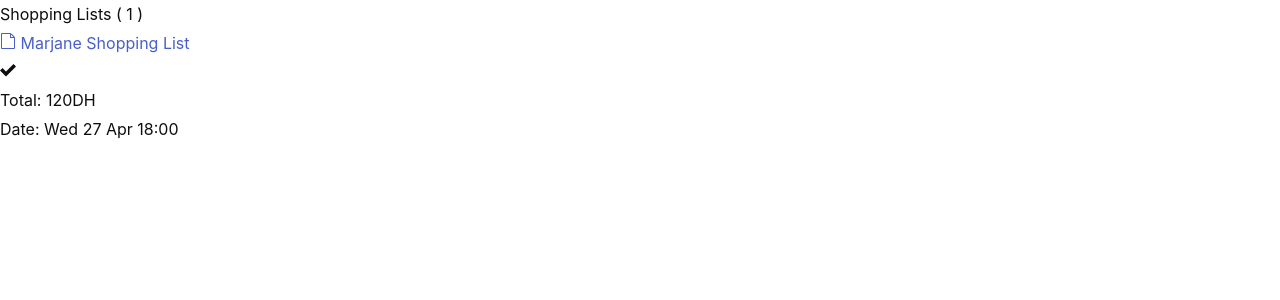
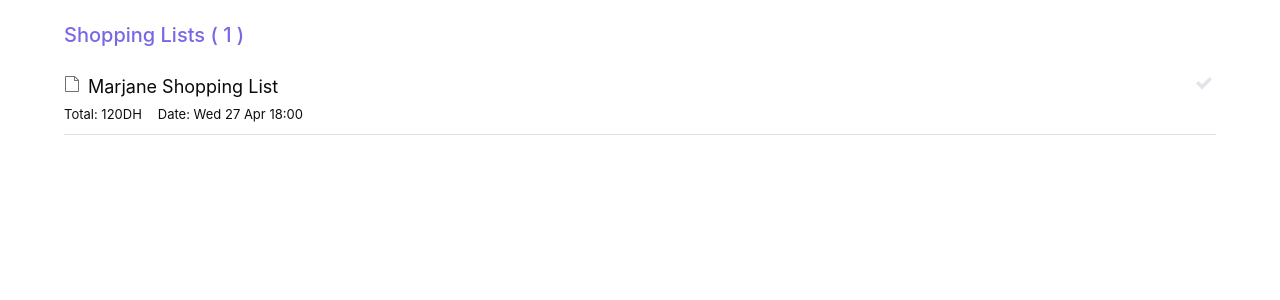
Before and after one commit to Jaouadi7/shopping-lists, a React (Create React App) app: page / in a window 1280 px wide. Shown: the top 300 px of the page. Built offline with nearby package versions, Linux system fonts and the light colour scheme.

Commit message:
CSS STYLE

```diff
--- a/src/App.jsx
+++ b/src/App.jsx
@@ -11,16 +11,19 @@
     let shoppingLists = getLists();
 
     return (
-        <div id="shoping-list-app">
+        <div id="shoping-list-app" className='p-5'>
+            <div className="container">
             {
                 shoppingLists.length > 0 ? (
                     <>
-                        <h1>Shopping Lists ( { shoppingLists.length } )</h1>
+                        <h1 className='app-title title is-size-5'>Shopping Lists ( { shoppingLists.length } )</h1>
                         <Lists lists={ shoppingLists } />
                     </>
                 ) :
                 <Welcome />
             }
+            </div>
+
         </div>
     )
 }
--- a/src/app.scss
+++ b/src/app.scss
@@ -3,6 +3,7 @@
 $mainFont: 'Barlow', sans-serif;
 $backgroundColor: #ffffff;
 $blackColor: #0e0e0e;
+$primaryColor: #7868E6;
 
 // GENERAL
 *,
@@ -22,5 +23,10 @@
     body {
         line-height: 1.8;
         color: $blackColor;
+
+        .app-title {
+            color: $primaryColor;
+            font-weight: 500;
+        }
     }
 }
--- a/src/pages/lists/Lists.jsx
+++ b/src/pages/lists/Lists.jsx
@@ -8,19 +8,24 @@
     <ul className="shopping-lists">
       {
         lists.map( ( list ) => {
-          return  <li key={ list.id }>
-                    <div className="shopping-list_header">
+          return  <li key={ list.id } className="shopping-list_item pb-2 mb-2">
+                    <div className="shopping-list_header is-flex is-justify-content-space-between is-align-content-center">
                       <h2 className="shopping-list_heading">
-                        <Link to={`/list/${list.id}`}>
-                          <ImFileEmpty /> { list.name }
+                        <Link to={`/list/${list.id}`} className="has-text-black">
+                          <span className="icon">
+                            <ImFileEmpty className="mr-2" />
+                          </span>
+                          <span>{ list.name }</span>
                         </Link>
                       </h2>
                       <div className="shopping-list_control">
-                        <ImCheckmark />
+                        <span className="icon">
+                          <ImCheckmark  />
+                        </span>
                       </div>
                     </div>
-                    <div className="shopping-list_details">
-                    <h4 className='shopping-list_total'>Total: { list.total }DH</h4>
+                    <div className="shopping-list_details is-flex">
+                      <h4 className='shopping-list_total mr-4'>Total: { list.total }DH</h4>
                       <h4 className='shopping-list_date'>Date: { list.date } </h4>
                     </div>
                   </li>
--- a/src/pages/lists/lists.scss
+++ b/src/pages/lists/lists.scss
@@ -0,0 +1,26 @@
+.shopping-lists {
+    .shopping-list_item {
+        border-bottom: 1px solid #E6E2E2;
+
+        .shopping-list_heading {
+            font-size: 18px;
+            .icon {
+                color: #707070;
+            }
+        }
+
+        .shopping-list_details {
+            h4 {
+                font-size: 13px;
+            }
+        }
+
+        .shopping-list_control {
+            .icon {
+                color: #E1E4E8;
+            }
+        }
+
+    }
+
+}
```
